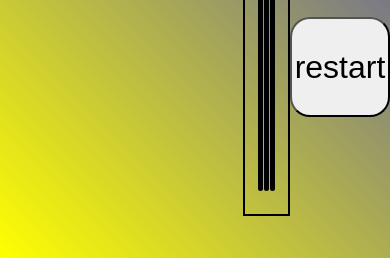
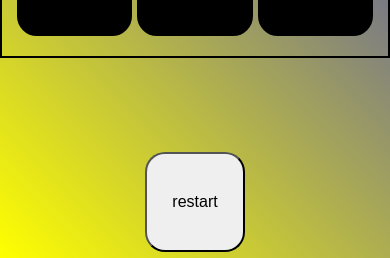
Before and after one commit to seeyog-stha/tiktakto, a plain HTML site: page index.html in a window 390 px wide. Shown: the part 586-844 px from the top of the page. Drawn offline with Linux system fonts and the light colour scheme.

Commit message:
made responsive in some sence

```diff
--- a/index.css
+++ b/index.css
@@ -47,3 +47,18 @@
     height: 100px;
     width: 100px;
 }
+@media screen and (max-width:900px) {
+    *{
+        font-size: 1rem;
+    }
+    .container{
+        flex-direction: column;
+    }
+    .content{
+        height: 70vh;
+        width: 100vw;
+    }
+    .btn .winnerblock{
+        height: 5vh;
+    }
+}
```
